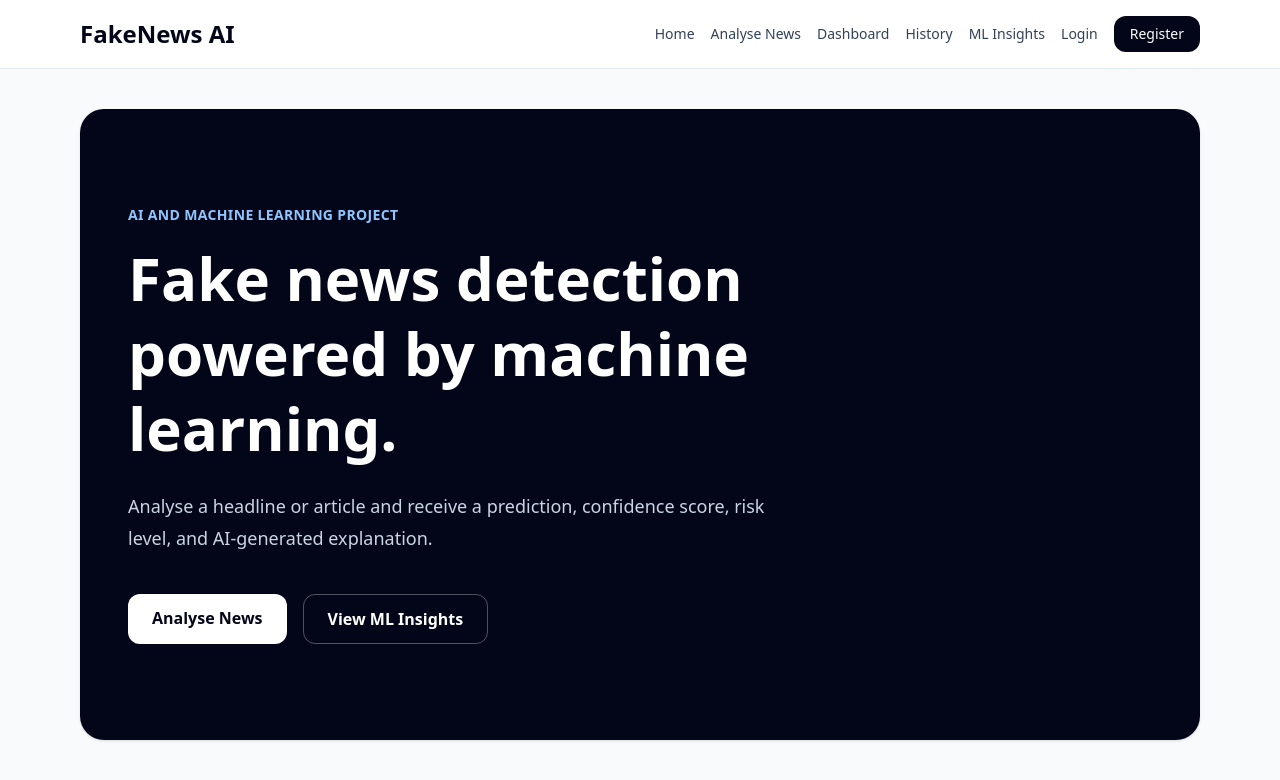
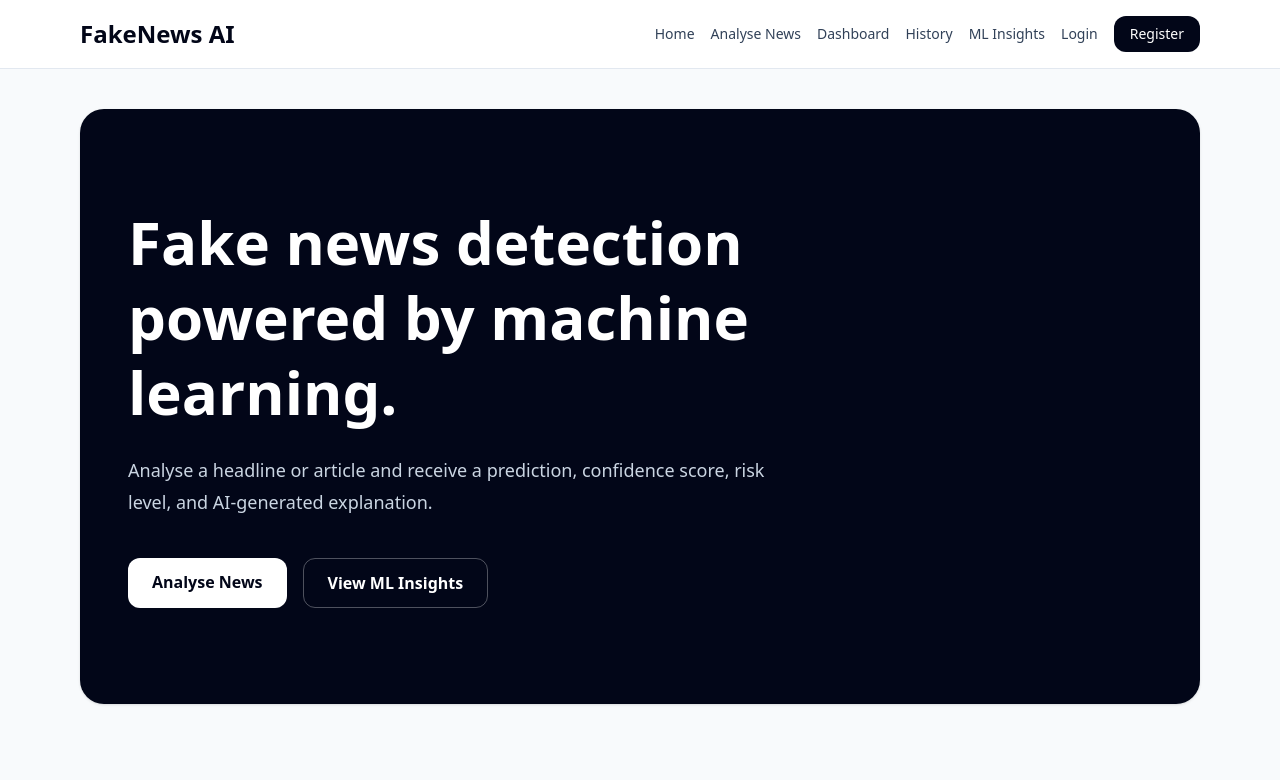
Before and after one commit to Ilie1985/Fake_news_identifier, a Next.js app in the folder frontend/: page / in a window 1280 px wide. Shown: the top 780 px of the page. Built offline with nearby package versions, Linux system fonts and the light colour scheme; no server answers.

Commit message:
feat: remove redundant project description from homepage

```diff
--- a/frontend/app/page.tsx
+++ b/frontend/app/page.tsx
@@ -4,9 +4,7 @@ export default function HomePage() {
   return (
     <main className="mx-auto max-w-6xl px-4 py-10">
       <section className="rounded-3xl bg-slate-950 px-6 py-16 text-white shadow-sm md:px-12 md:py-24">
-        <p className="mb-4 text-sm font-semibold uppercase tracking-wide text-blue-300">
-          AI and machine learning project
-        </p>
+
 
         <h1 className="max-w-3xl text-4xl font-bold leading-tight md:text-6xl">
           Fake news detection powered by machine learning.
```
